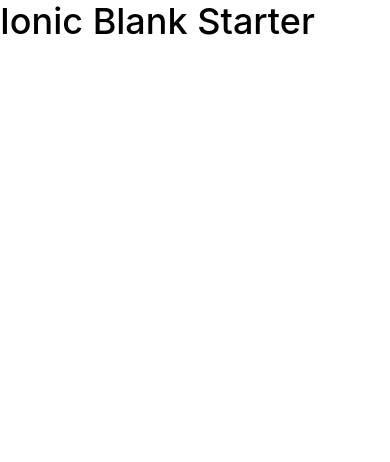
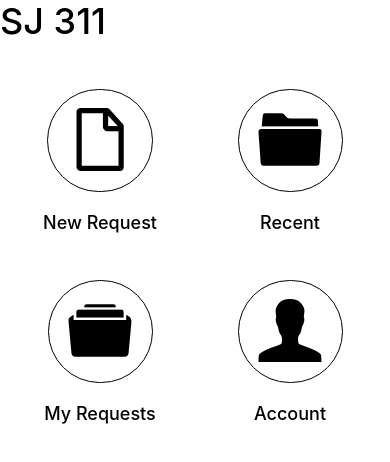
Before and after one commit to codeforsanjose/relay311, a website: page www/index.html in a window 390 px wide. Drawn offline with Linux system fonts and the light colour scheme; some packages are replaced by stand-ins of ours; files that its build step writes are made by us from their sources; files whose address does not match are found by name.

Commit message:
create basic homepage

```diff
--- a/www/css/style.css
+++ b/www/css/style.css
@@ -1 +1,26 @@
-/* Empty. Add your own CSS if you like */
+/* Home Icons */
+
+i {
+  font-size: 6em;
+  border: 1px solid #000;
+  border-radius: 100px;
+  margin-bottom: 10px;
+}
+h4 {
+  margin-top: 10px;
+}
+i[class^='icon']::before {
+  padding: 20px;
+}
+i.ion-document::before {
+  padding-right: 28px;
+  padding-left: 28px;
+}
+
+.center {
+  text-align: center;
+}
+
+.col {
+  margin-top: 15px;
+}
--- a/www/index.html
+++ b/www/index.html
@@ -24,10 +24,38 @@
   <body ng-app="starter">
 
     <ion-pane>
-      <ion-header-bar class="bar-stable">
-        <h1 class="title">Ionic Blank Starter</h1>
+      <ion-header-bar class="bar-stable" align-title="center">
+        <h1 class="title">SJ 311</h1>
       </ion-header-bar>
-      <ion-content>
+      <ion-content class="center">
+        <div class="row">
+          <div class="col col-50">
+            <ion-item ng-href="#">
+              <i class="icon ion-document"></i>
+            </ion-item>
+            <h4>New Request</h4>
+          </div>
+          <div class="col col-50">
+            <ion-item ng-href="#">
+              <i class="icon ion-folder"></i>
+            </ion-item>
+            <h4>Recent</h4>
+          </div>
+        </div>
+        <div class="row">
+          <div class="col col-50">
+            <ion-item ng-href="#">
+              <i class="icon ion-filing"></i>
+            </ion-item>
+            <h4>My Requests</h4>
+          </div>
+          <div class="col col-50">
+            <ion-item ng-href="#">
+              <i class="icon ion-person"></i>
+            </ion-item>
+            <h4>Account</h4>
+          </div>
+        </div>
       </ion-content>
     </ion-pane>
   </body>
```
